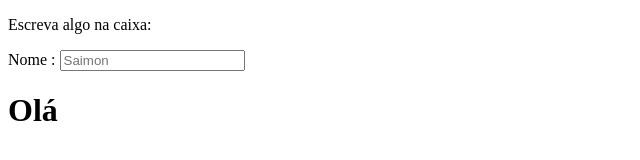
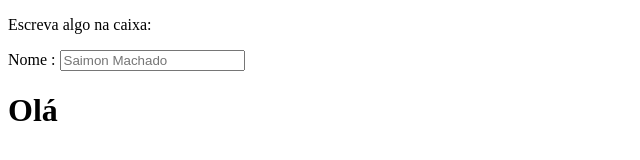
Before and after one commit to SaimonMachado12/tarefa, a plain HTML site: page index.html in a window 1280 px wide. Shown: the full height of the page, 0-640 px from the left. Drawn offline with nearby package versions, Linux system fonts and the light colour scheme.

Commit message:
versao 3

```diff
--- a/index.html
+++ b/index.html
@@ -9,7 +9,7 @@
 <div ng-app="">
 
 <p>Escreva algo na caixa:</p>
-<p>Nome : <input type="text" ng-model="nome" placeholder="Saimon"></p>
+<p>Nome : <input type="text" ng-model="nome" placeholder="Saimon Machado"></p>
 <h1>Olá {{nome}}</h1>
 
 </div>
```
